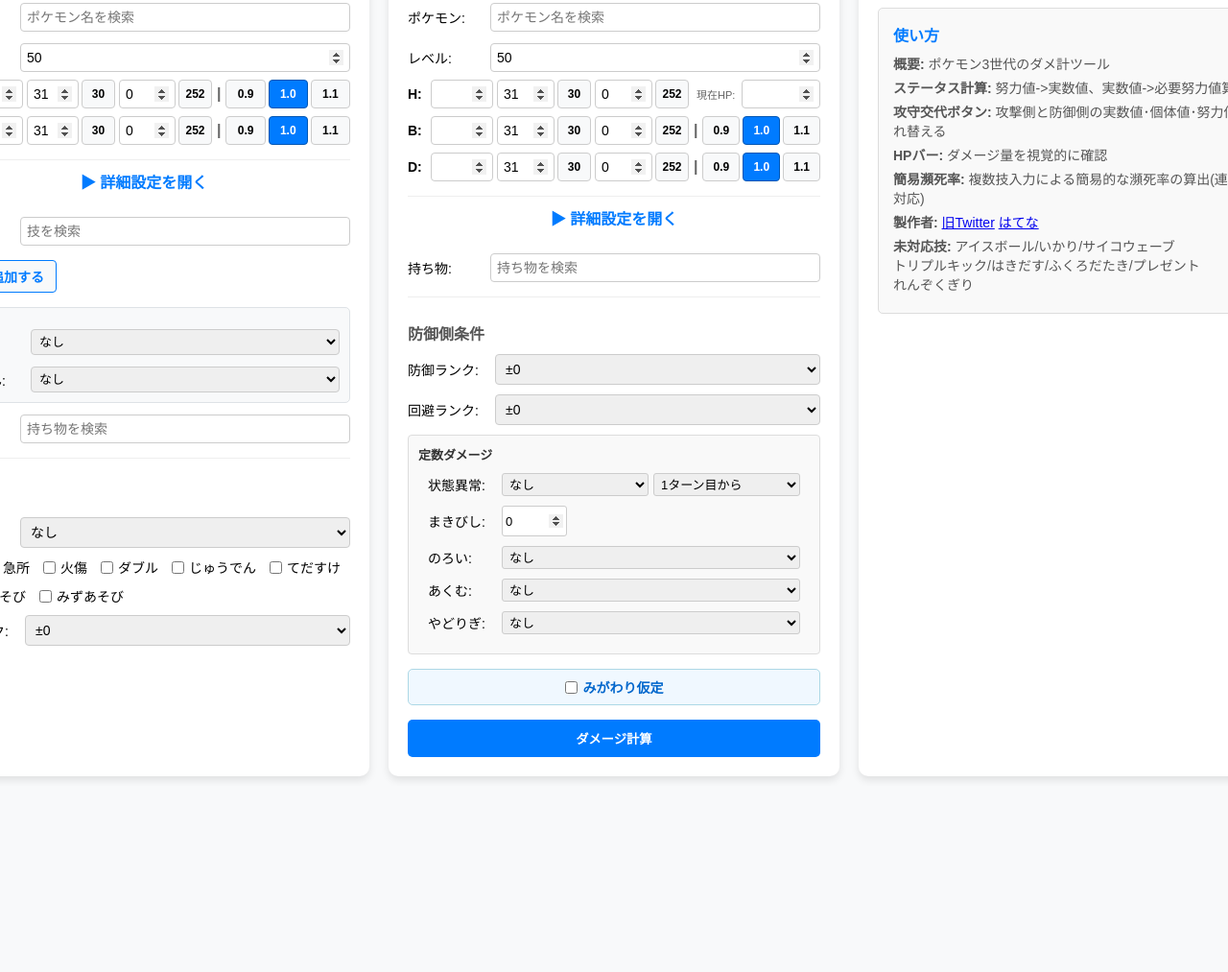
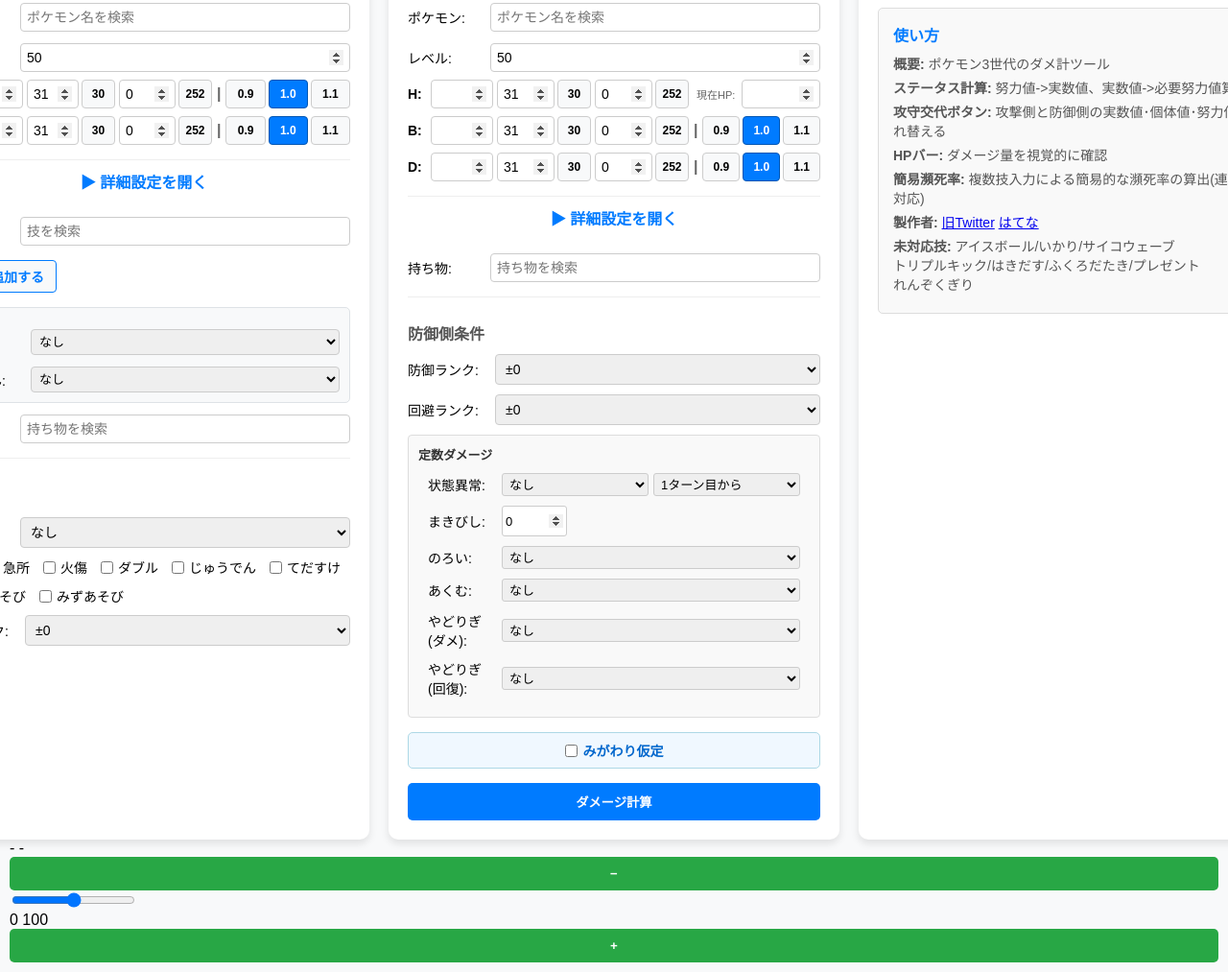
Before and after one commit to pit-true/3genDamageCalculator, a plain HTML site: page index.html in a window 1280 px wide. Shown: the part 123-1136 px from the top of the page at 96% size. Before the commit the page ends 942 px from the top, so only its background shows below. Drawn offline with Linux system fonts and the light colour scheme.

Commit message:
Update index.html

```diff
--- a/index.html
+++ b/index.html
@@ -621,8 +621,19 @@
                     </select>
                 </div>
                 <div class="input-row">
-                    <label for="leechSeedSelect" class="inline-label">やどりぎ:</label>
+                    <label for="leechSeedSelect" class="inline-label">やどりぎ(ダメ):</label>
                     <select id="leechSeedSelect">
+                        <option value="none">なし</option>
+                        <option value="1">1ターン目から</option>
+                        <option value="2">2ターン目から</option>
+                        <option value="3">3ターン目から</option>
+                        <option value="4">4ターン目から</option>
+                        <option value="5">5ターン目から</option>
+                    </select>
+                </div>
+                <div class="input-row">
+                    <label for="leechSeed2Select" class="inline-label">やどりぎ(回復):</label>
+                    <select id="leechSeed2Select">
                         <option value="none">なし</option>
                         <option value="1">1ターン目から</option>
                         <option value="2">2ターン目から</option>
@@ -665,5 +676,27 @@
             </div>
         </div>
     </div>
+    <!-- モバイル数値コントロールバー -->
+    <div class="mobile-control-bar" id="mobileControlBar">
+        <div class="mobile-control-content">
+            <div class="mobile-control-info">
+                <span class="field-name" id="mobileFieldName">-</span>
+                <span class="current-value" id="mobileCurrentValue">-</span>
+            </div>
+
+            <button class="mobile-minus-btn" id="mobileMinus">−</button>
+
+            <div class="mobile-slider-container">
+                <input type="range" class="mobile-slider" id="mobileSlider"
+                       min="0" max="100" value="50" step="1">
+                <div class="mobile-slider-labels">
+                    <span id="mobileMinLabel">0</span>
+                    <span id="mobileMaxLabel">100</span>
+                </div>
+            </div>
+
+            <button class="mobile-plus-btn" id="mobilePlus">+</button>
+        </div>
+    </div>
 </body>
 </html>
```
